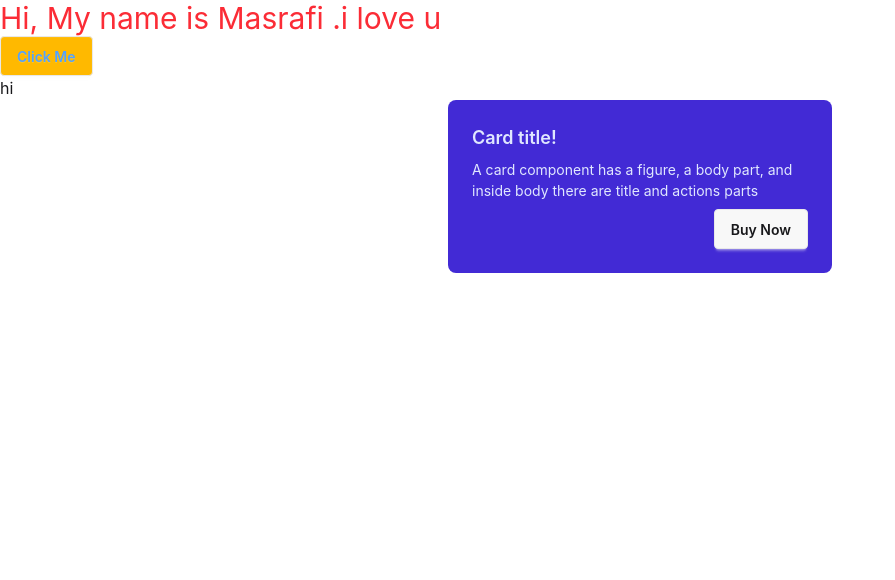
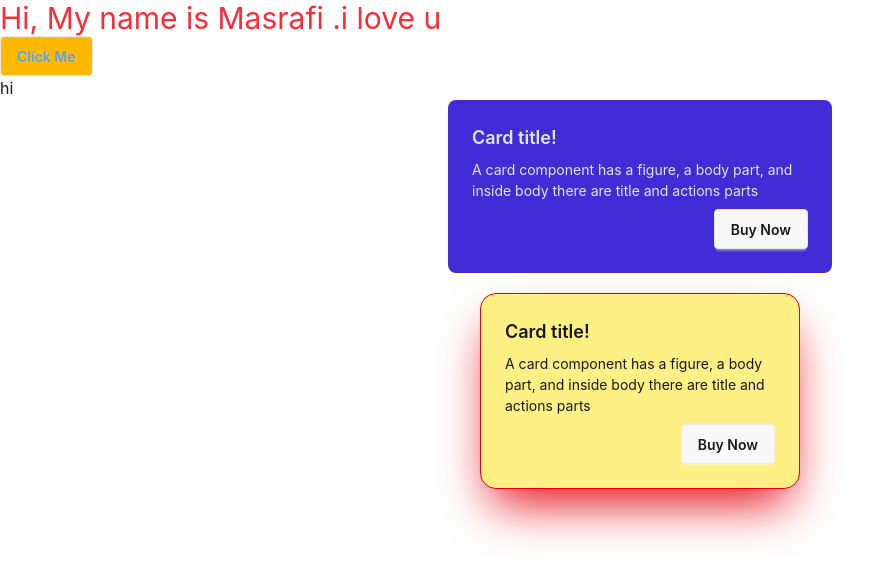
Before and after one commit to mdmasrafimahbubnirob/DigiTools-Platform, a React (Vite) app: page / in a window 1280 px wide. Shown: the top 580 px of the page, without its empty margins (0-895 px from the left). Built offline with nearby package versions, Linux system fonts and the light colour scheme.

Commit message:
test again

```diff
--- a/src/App.jsx
+++ b/src/App.jsx
@@ -21,6 +21,16 @@ function App() {
         </div>
       </div>
       {/* </div> */}
+
+      <div className='mt-5 mx-auto w-80 border border-red-600 bg-yellow-200 shadow-2xl shadow-red-600 text-shadow-transparent rounded-2xl'>
+        <div className="card-body">
+          <h2 className="card-title">Card title!</h2>
+          <p>A card component has a figure, a body part, and inside body there are title and actions parts</p>
+          <div className="card-actions justify-end">
+            <button className="btn">Buy Now</button>
+          </div>
+        </div>
+      </div>
     </>
   )
 }
```
Lines whose indentation alone changed are shown as unchanged.
